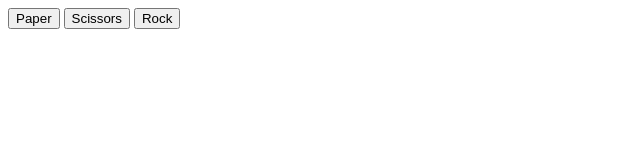
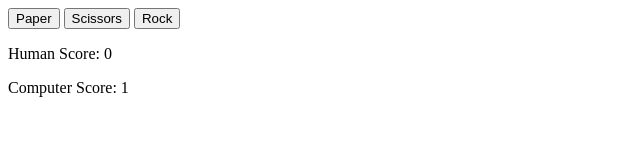
Before and after one commit to SebastianArce/getting-started-js, a plain HTML site: page rock-paper-scissors/index.html in a window 1280 px wide. Both pictures are taken after a click on the button "Paper". Shown: the whole page, without its empty margins (0-640 px from the left). Drawn offline with Linux system fonts and the light colour scheme.

Commit message:
add ui to track score

```diff
--- a/rock-paper-scissors/index.html
+++ b/rock-paper-scissors/index.html
@@ -12,5 +12,8 @@
         <button id="scissors">Scissors</button>
         <button id="rock">Rock</button>
     </div>
+    <div class="score">
+
+    </div>
 </body>
 </html>
--- a/rock-paper-scissors/script.js
+++ b/rock-paper-scissors/script.js
@@ -49,19 +49,33 @@ function playRound(humanChoice, computerChoice) {
     }
 }
 
+function displayScore() {
+    divScoreHuman.textContent = `Human Score: ${humanScore}`
+    divScoreComputer.textContent = `Computer Score: ${computerScore}`
+
+    divScore.appendChild(divScoreHuman)
+    divScore.appendChild(divScoreComputer)
+}
+
 function playGame(e) {
     let humanChoice = e.target.id
     let computerChoice = getComputerChoice()
 
     playRound(humanChoice, computerChoice)
     console.log(`Marker: Computer: ${computerScore}, You: ${humanScore}`)
+    displayScore()
 }
+
 
 
 let rock = document.querySelector("#rock")
 let scissors = document.querySelector("#scissors")
 let paper = document.querySelector("#paper")
 
+let divScore = document.querySelector(".score")
+let divScoreHuman = document.createElement("p")
+let divScoreComputer = document.createElement("p")
+
 rock.addEventListener("click", playGame)
 scissors.addEventListener("click", playGame)
 paper.addEventListener("click", playGame)
```
